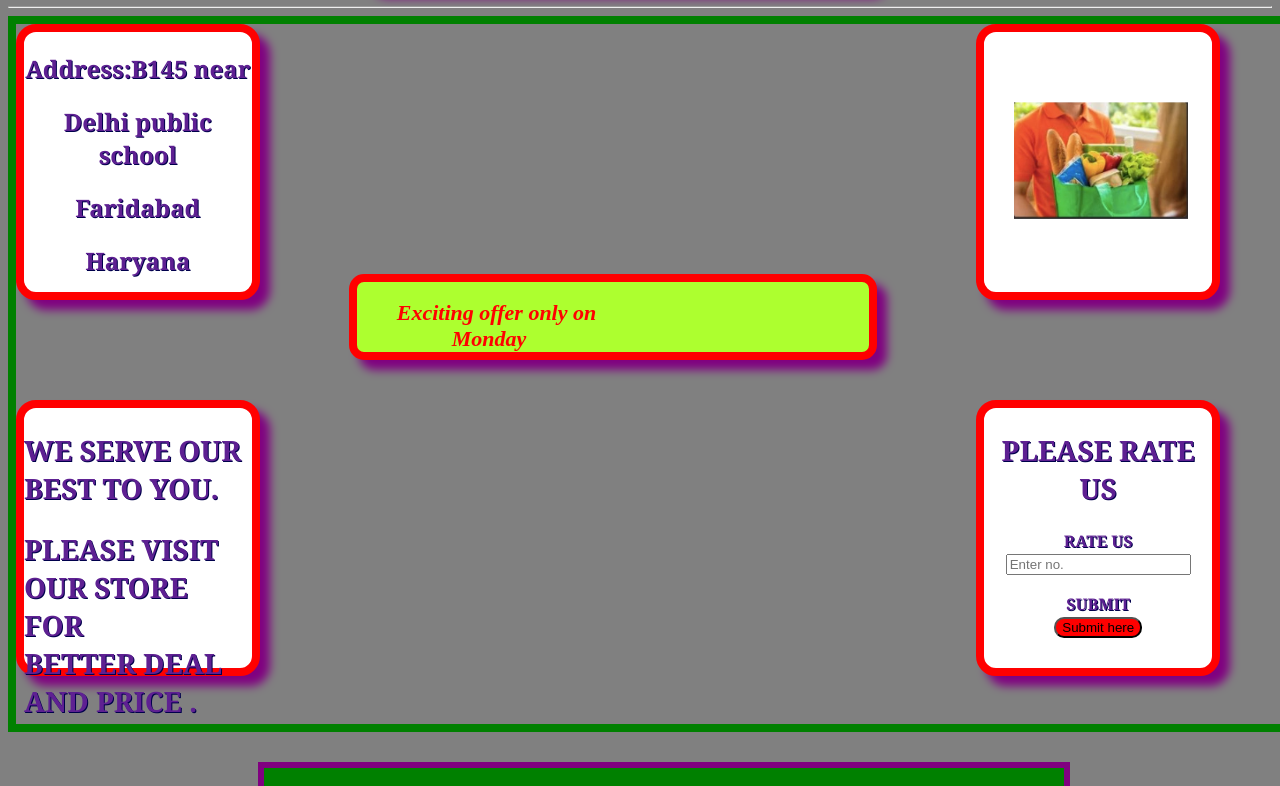
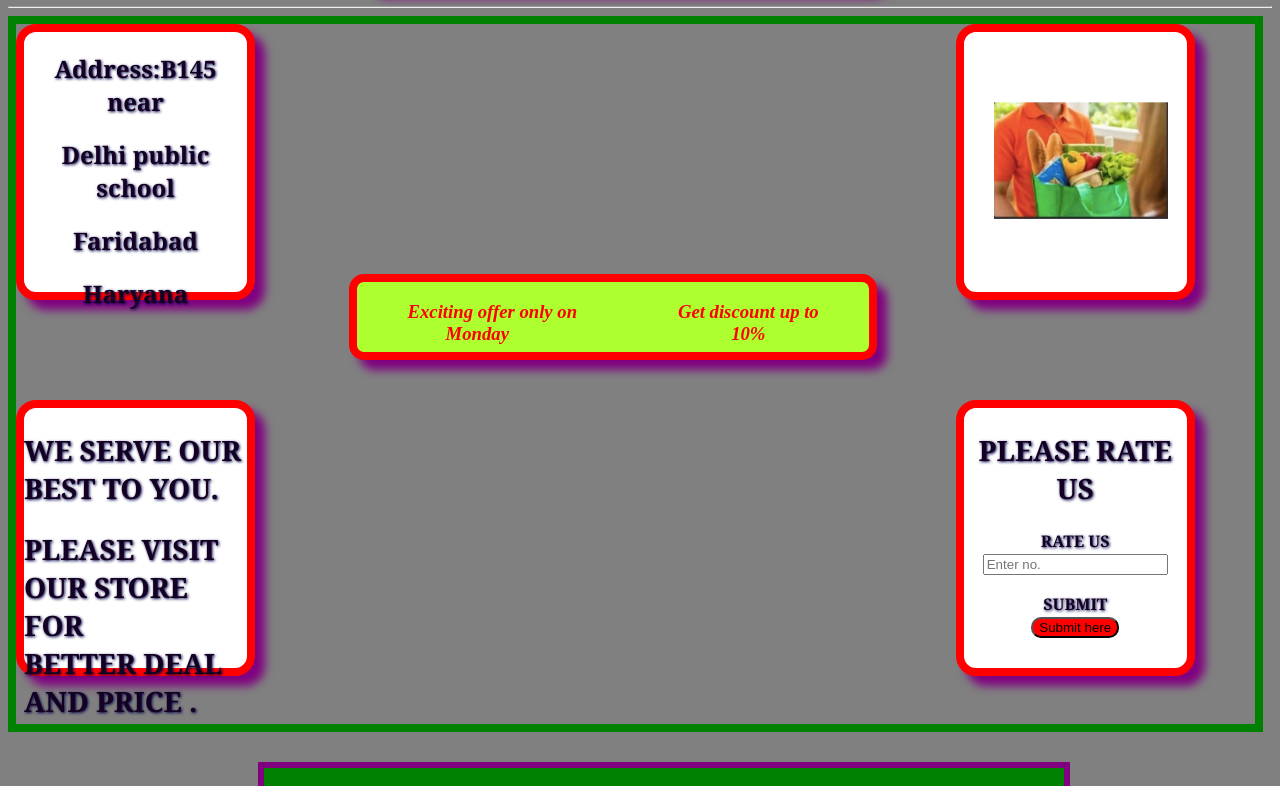
Before and after one commit to Kpritpal12/css_ass3, a plain HTML site: page index.html in a window 1280 px wide. Shown: the part 226-1012 px from the top of the page. Drawn offline with Linux system fonts and the light colour scheme.

Commit message:
changes ocuur

```diff
--- a/index.html
+++ b/index.html
@@ -32,10 +32,16 @@
        </div>
        <div class="box3"></div>
        <div class="box">
-           <span class="discount"> <h2>Exciting offer only on
+           <!-- <span class="discount"> <h2>Exciting offer only on
             <br>&nbsp;&nbsp;&nbsp;&nbsp;&nbsp;&nbsp;&nbsp;&nbsp;&nbsp; Monday </h2>
-           </span>
+           </span> -->
            <!-- <h4>Exciting offer only on <br>Monday</h4> -->
+           <div class="item">
+               <h3 style="text-indent: 30px; text-align: center;color: red;font-style: italic;" > Exciting offer only on  Monday</h3>
+           </div>
+           <div class="item">
+               <h3 style="text-align: center; color: red;font-style: italic;"> Get discount up to <br> 10%</h3>
+           </div>
        </div>
        <div class="box4">
            <h2>WE SERVE OUR <br> BEST TO YOU.</h2>
--- a/style.css
+++ b/style.css
@@ -16,12 +16,12 @@ body{
     margin-left: 130px;
     font-weight: 900;
     font-family:Cambria, Cochin, Georgia, Times, 'Times New Roman', serif;
-    text-shadow: 2px 2px #d5aad5 ;
+    text-shadow: 2px 2px 4px #d5aad5 ;
     font-style: italic;
 }
 .div3{
      border: 8px solid #008000;
-     width: 100%;
+     width: 98%;
      height: 700px;
 
 
@@ -80,20 +80,23 @@ body{
     top: 500px;
     box-shadow: 10px 10px 10px #800080 ;
     background-color: #adff2f;
+    grid-template-columns:1fr 1fr ;
+    column-gap: 30px;
+    display: grid;
 }
 .box1 h2{
     text-align: center;
-    color: #5e2092;
+    color: #140122;
     font-family:Cambria, Cochin, Georgia, Times, 'Times New Roman', serif;
     font-weight: 900;
-    text-shadow: 1px 1px #00004c ;
+    text-shadow: 1px 1px 3px #00004c ;
 
 }
 .box4 h2{
-    color: #5e2092;
+    color: #140122;
     font-family:Cambria, Cochin, Georgia, Times, 'Times New Roman', serif;
     font-weight: 900;
-    text-shadow: 1px 1px #00004c ;
+    text-shadow: 1px 1px 3px #00004c ;
     font-size: 28px;
 }
 .discount h2{
@@ -113,26 +116,26 @@ body{
     background-repeat: no-repeat;
 }
 .rate h2{
-    color: #5e2092;
+    color: #140122;
     font-family:Cambria, Cochin, Georgia, Times, 'Times New Roman', serif;
     font-weight: 900;
-    text-shadow: 1px 1px #00004c ;
+    text-shadow: 1px 1px 3px #00004c ;
     font-size: 28px;
     text-align: center;
 }
 .submit{
-    color: #5e2092;
+    color: #140122;
     font-family:Cambria, Cochin, Georgia, Times, 'Times New Roman', serif;
     font-weight: 900;
-    text-shadow: 1px 1px #00004c ;
+    text-shadow: 1px 1px 3px #00004c ;
     text-align: center;
 }
 .Button{
     text-align: center;
-    color: #5e2092;
+    color: #140122;
     font-family:Cambria, Cochin, Georgia, Times, 'Times New Roman', serif;
     font-weight: 900;
-    text-shadow: 1px 1px #00004c ;
+    text-shadow: 1px 1px 3px #00004c ;
 }
 .last{
     background-color: #008000;
```
